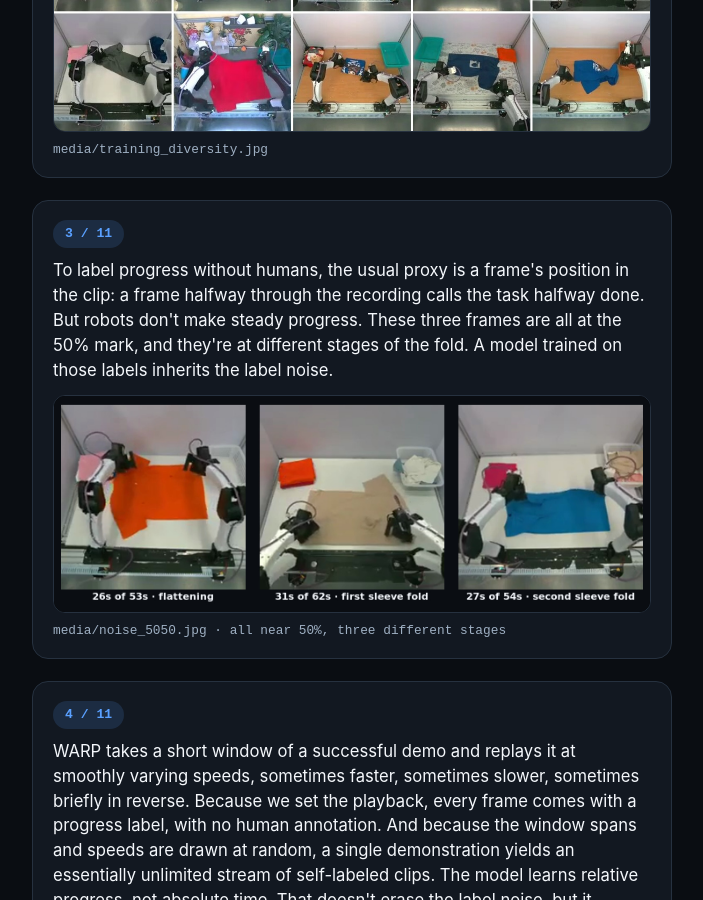
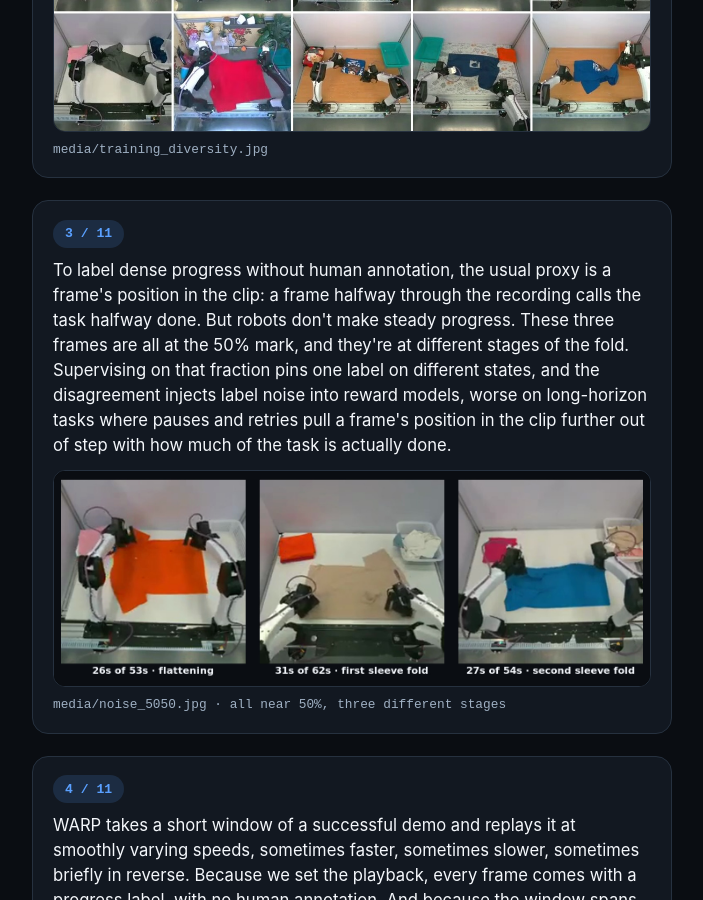
Before and after one commit to uynitsuj/uynitsuj.github.io, a Jekyll site: the page warp-rm/thread.html, which Jekyll copies as it is, in a window 1280 px wide and 900 px high, scrolled down 1332 px. Shown: the whole window, without its empty margins (288-991 px from the left). Built offline with Jekyll 4.4.1, drawn with Linux system fonts in a browser that asks for light colours.

Commit message:
another reword of X thread

```diff
--- a/warp-rm/thread.html
+++ b/warp-rm/thread.html
@@ -56,7 +56,7 @@ We gave our t-shirt folding robot more demonstrations and it got worse. Every ex
 
   <section class="slide">
     <div class="num">3 / 11</div>
-    <div class="body">To label progress without humans, the usual proxy is a frame's position in the clip: a frame halfway through the recording calls the task halfway done. But robots don't make steady progress. These three frames are all at the 50% mark, and they're at different stages of the fold. A model trained on those labels inherits the label noise.</div>
+    <div class="body">To label dense progress without human annotation, the usual proxy is a frame's position in the clip: a frame halfway through the recording calls the task halfway done. But robots don't make steady progress. These three frames are all at the 50% mark, and they're at different stages of the fold. Supervising on that fraction pins one label on different states, and the disagreement injects label noise into reward models, worse on long-horizon tasks where pauses and retries pull a frame's position in the clip further out of step with how much of the task is actually done.</div>
     <div class="media"><img src="media/noise_5050.jpg" alt="three frames at ~50% of their demo, different stages"></div>
     <div class="cap">media/noise_5050.jpg · all near 50%, three different stages</div>
   </section>
```
